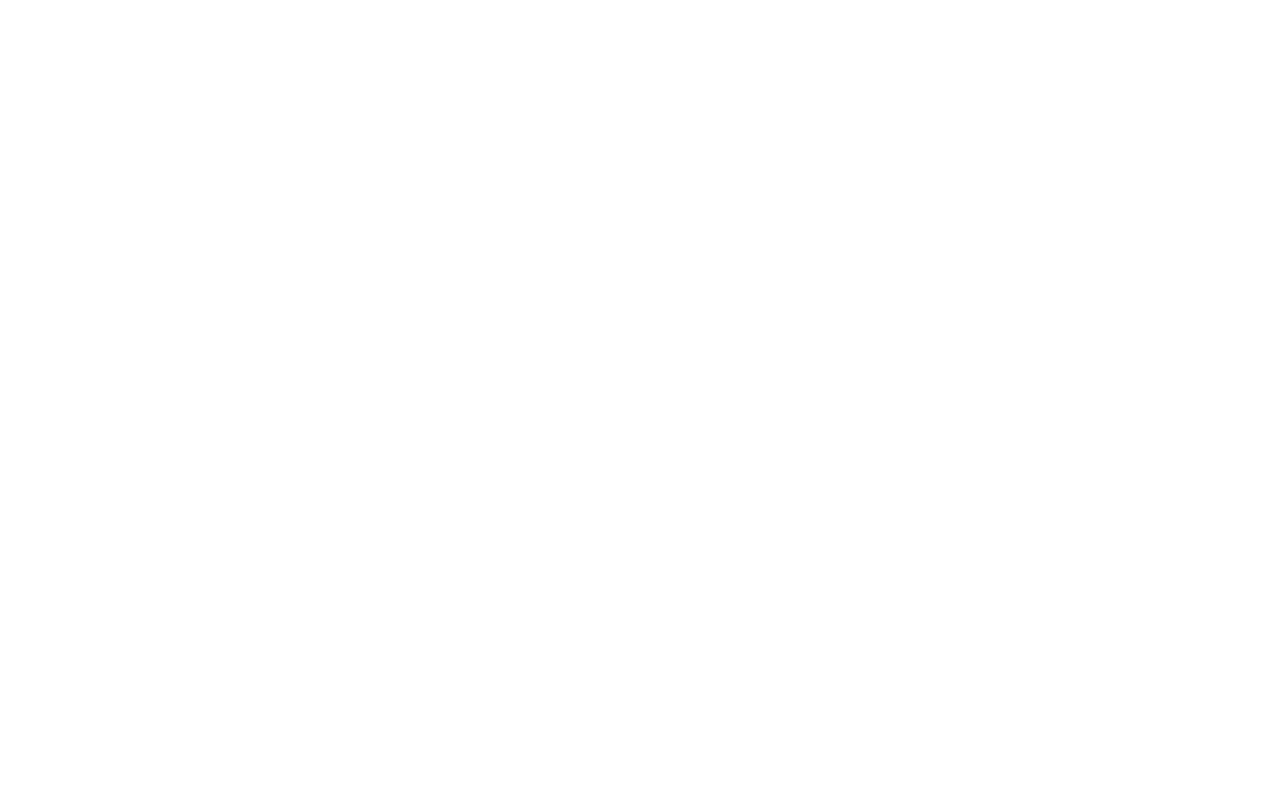
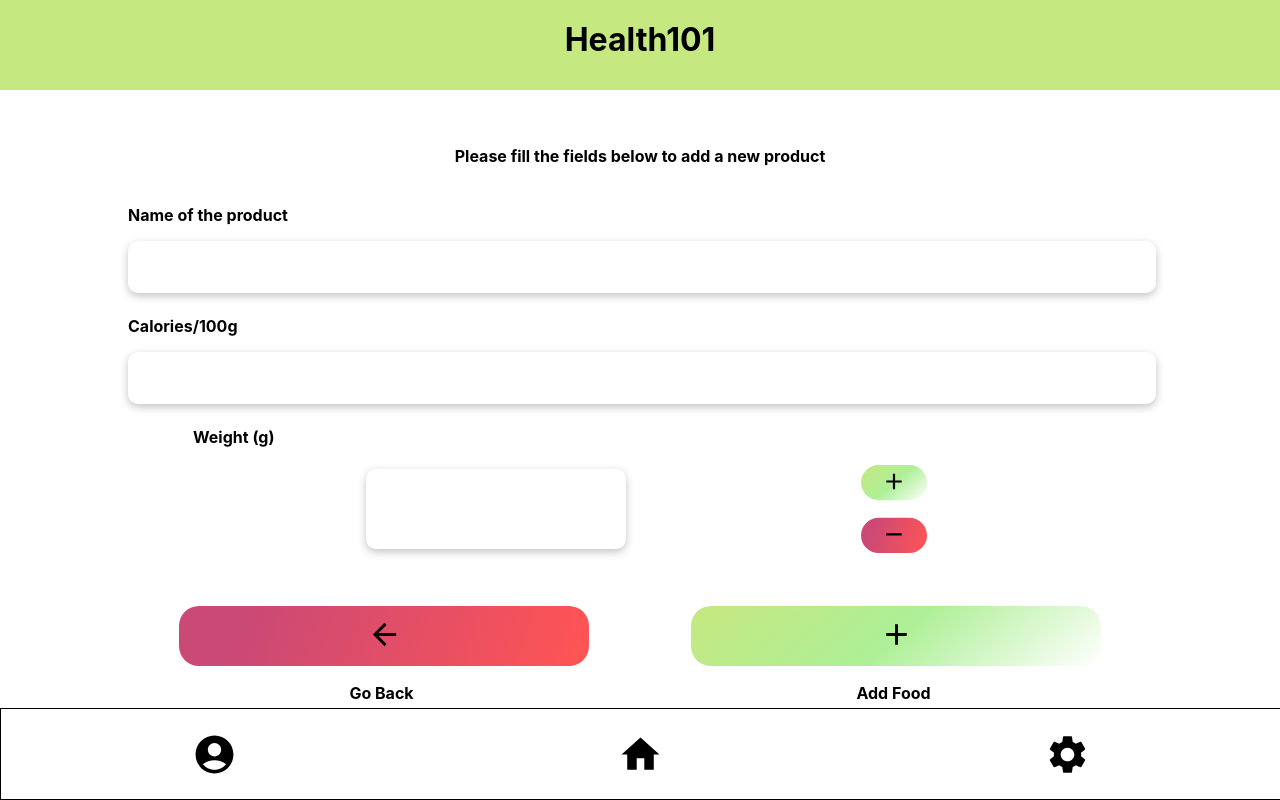
Before and after one commit to DasDeveloper/Health101, a React (Create React App) app in the folder client/: page /customFood in a window 1280 px wide. Before the commit this address had no page. Built offline with nearby package versions, Linux system fonts and the light colour scheme.

Commit message:
Added Custom Food page

```diff
--- a/client/src/App.js
+++ b/client/src/App.js
@@ -9,6 +9,7 @@
 import ChangePassword from "./components/changePassword";
 import ChangeUsername from "./components/changeUsername";
 import StatisticsPage from "./components/statisticsPage";
+import CustomFood from "./components/customFood";
 
 
 
@@ -72,6 +73,15 @@
               </>
             }
           ></Route>
+
+          <Route
+            path="/customFood"
+            element={
+              <>
+                <CustomFood/>
+              </>
+            }
+          ></Route>
         </Routes>
       </BrowserRouter>
     </UserSession>
--- /dev/null
+++ b/client/src/components/customFood.js
@@ -0,0 +1,102 @@
+import { useEffect, useState } from "react";
+import Navbar from "./navbar";
+import Footer from "./footer";
+import CustomFoodCSS from "../css/customfood.module.css";
+import AddIcon from '@mui/icons-material/Add';
+import RemoveIcon from '@mui/icons-material/Remove';
+import axios from "axios";
+import swal from "sweetalert";
+import ArrowBackIcon from '@mui/icons-material/ArrowBack';
+
+const CustomFood = () => {
+
+  const [sent, setSent] = useState(false)
+  const [customProduct, setCustomProduct] = useState({
+    calorie: "",
+    name: "",
+    weight: ""
+  });
+
+  const addFood = async() => {
+    await axios.post(`http://localhost:9000/food/foodName`, {
+      name: customProduct.name,
+      calories: customProduct.calorie,
+      serving: customProduct.weight
+    })
+    .then((res) => {
+      console.log(res);
+      swal("Success!", "Successfully added custom food!", "success", {
+        button: false,
+        timer: 2000,
+      });
+    })
+    .catch((err) => {
+      console.log(err);
+      swal("Failed!", "Failed to add custom food!", "error", {
+        button: false,
+        timer: 2000,
+      });
+    })
+    setCustomProduct({
+      name: "",
+      calorie: "",
+      weight: ""
+    })
+  }
+
+  const increase = () => {
+    setCustomProduct({...customProduct, weight: customProduct.weight + 1})
+  }
+
+  const decrease = () => {
+    if (customProduct.weight > 0) {
+      setCustomProduct({...customProduct, weight: customProduct.weight - 1})
+    }
+  }
+
+  return (
+    <div className={CustomFoodCSS.body}>
+      <Navbar />
+      <div className= {CustomFoodCSS.container}>
+        <p className={CustomFoodCSS.title}><b>Please fill the fields below to add a new product</b></p>
+        <div className={CustomFoodCSS.product}>
+
+          <div>
+            <p><b>Name of the product</b></p>
+          <input type="text" value={customProduct.name} className={CustomFoodCSS.input}
+                 onChange={e => setCustomProduct({...customProduct, name: e.target.value})}></input>
+          </div>
+
+          <div className={CustomFoodCSS.calorie}>
+            <p><b>Calories/100g</b></p>
+          <input type="text" className={CustomFoodCSS.input} value={customProduct.calorie}
+                 onChange={(e) => setCustomProduct({ ...customProduct, calorie: e.target.value })
+                }></input>
+          </div>
+
+          <p className={CustomFoodCSS.size}><b>Weight (g)</b></p>
+
+          <div className={CustomFoodCSS.serving}>
+            <input type="number" value={(customProduct.weight)} className={CustomFoodCSS.weightInput}
+                   onChange={e => setCustomProduct({...customProduct, weight: Number(e.target.value)})}></input>
+            <div className={CustomFoodCSS.buttons}>
+              <button className={CustomFoodCSS.increase} onClick={increase}><AddIcon></AddIcon></button>
+              <button className={CustomFoodCSS.decrease} onClick={decrease}><RemoveIcon></RemoveIcon></button>
+            </div>
+          </div>
+          <div className={CustomFoodCSS.nav}>
+            <button className={CustomFoodCSS.buttonBack} onClick={addFood}><ArrowBackIcon fontSize="large"></ArrowBackIcon></button>
+            <button className={CustomFoodCSS.buttonAdd} onClick={addFood}><AddIcon fontSize="large"></AddIcon></button>
+          </div>
+          <div className={CustomFoodCSS.navTitle}>
+            <span><b>Go Back</b></span>
+            <span><b>Add Food</b></span>
+          </div>
+        </div>
+      </div>
+      <Footer />
+    </div>
+  )
+}
+
+export default CustomFood;
--- /dev/null
+++ b/client/src/css/customfood.module.css
@@ -0,0 +1,112 @@
+.body {
+  min-height: 100dvh;
+}
+
+.container {
+  display: flex;
+  justify-content: center;
+  align-items: center;
+  flex-direction: column;
+  height: 660px;
+}
+
+.title {
+  text-align: center;
+}
+
+.product {
+  display: flex;
+  flex-direction: column;
+  justify-content: space-evenly;
+  width: 80%;
+  height:80%;
+}
+
+.input {
+  height: 50px;
+  box-shadow: rgba(0, 0, 0, 0.24) 0px 3px 8px;
+  border-radius: 10px;
+  max-width: 100%;
+  width: 100%;
+  border: none;
+  font-size: large;
+}
+
+.nav {
+  display: flex;
+}
+
+.buttonBack {
+  height: 60px;
+  width: 40%;
+  margin: 0 auto;
+  margin-top: 50px;
+  background: linear-gradient(108.3deg, rgb(202, 73, 118) 15.2%, rgb(255, 84, 84) 99.3%);
+  border-radius: 20px;
+  border-style: none;
+  transition: 0.3s;
+  min-width: calc(100px + 1vw);
+}
+
+.navTitle {
+  display: flex;
+  justify-content: space-around;
+  margin-top: 10px;
+}
+
+.buttonAdd {
+  height: 60px;
+  width: 40%;
+  margin: 0 auto;
+  margin-top: 50px;
+  background: linear-gradient(320deg, rgba(255,255,255,1) 0%, rgba(174,239,151,1) 50%, rgba(198,232,128,1) 100%);
+  border-radius: 20px;
+  border-style: none;
+  transition: 0.3s;
+  min-width: calc(100px + 1vw);
+  transform: scale();
+}
+
+.weightInput {
+  height: 78px;
+  box-shadow: rgba(0, 0, 0, 0.24) 0px 3px 8px;
+  border-radius: 10px;
+  width: 25%;
+  font-size: large;
+  border: none;
+  margin: 0 10px;
+}
+
+.buttons {
+  display: flex;
+  justify-content: space-between;
+  align-items: center;
+  flex-direction: column;
+  transform: scale(1.1);
+}
+
+.increase {
+  border-radius: 20px;
+  width: 60px;
+  background: linear-gradient(320deg, rgba(255,255,255,1) 0%, rgba(174,239,151,1) 50%, rgba(198,232,128,1) 100%);
+  border-style: none;
+  height: 40%;
+}
+
+.decrease {
+  border-radius: 20px;
+  background: linear-gradient(108.3deg, rgb(202, 73, 118) 15.2%, rgb(255, 84, 84) 99.3%);
+  width: 60px;
+  border-style: none;
+  height: 40%;
+}
+
+.serving {
+  display: flex;
+  width: 100%;
+  justify-content: space-evenly;
+}
+
+.size {
+  margin-left: 65px;
+}
```
